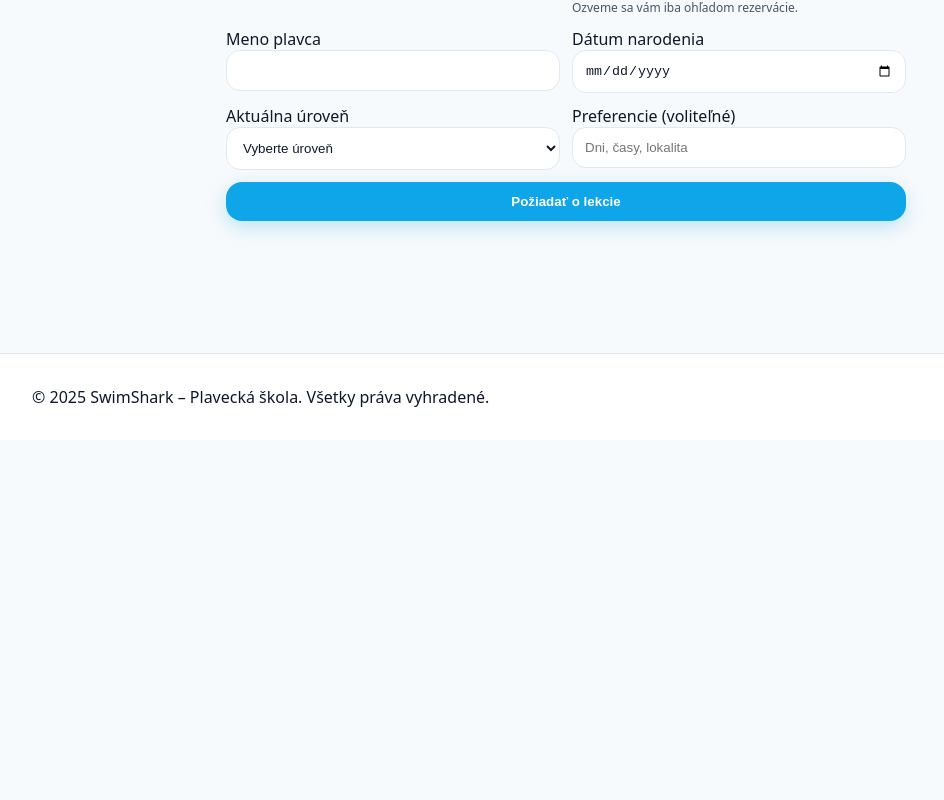
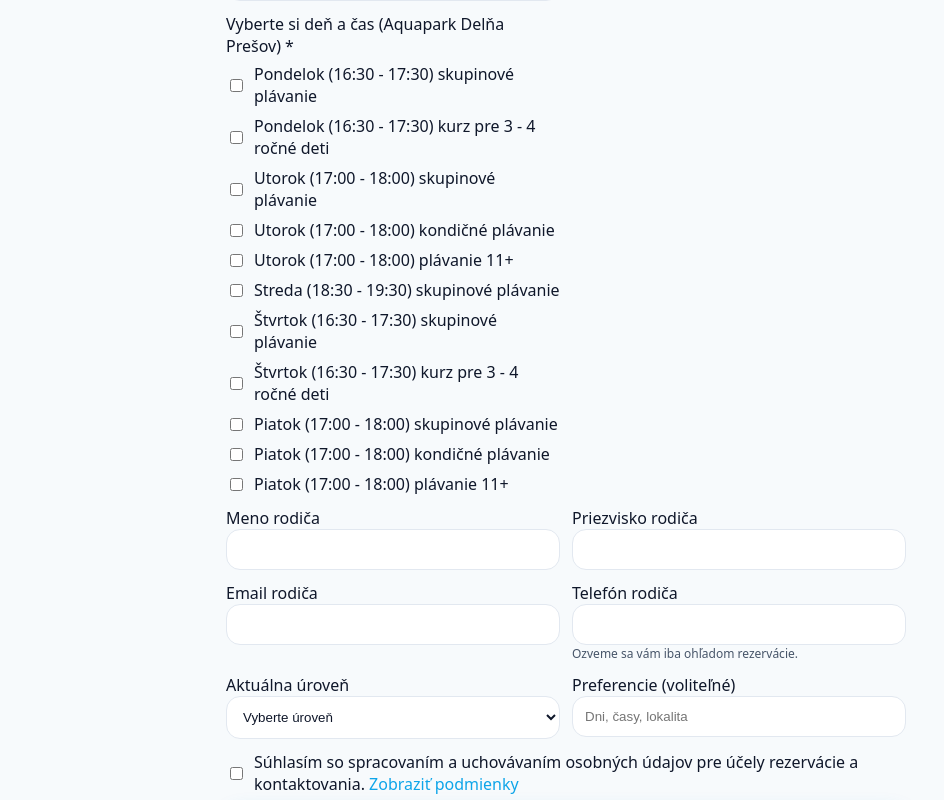
Before and after one commit to rychvalsky/swimshark, a React (Vite) app: page /lekcie in a window 1280 px wide. Shown: the part 360-1160 px from the top of the page, without its empty margins (74-1018 px from the left). Before the commit the page ends 800 px from the top, so only its background shows below. Built offline with nearby package versions, Linux system fonts and the light colour scheme; no server answers.

Commit message:
feat(lessons): child name re-order, timeslot checkboxes with text[] column, GDPR consent + modal; admin shows timeslots; styles for lists & modal; docs: schema + migration

```diff
--- a/src/pages/Admin.tsx
+++ b/src/pages/Admin.tsx
@@ -10,6 +10,7 @@ interface LessonInquiry {
   phone: string | null
   student_name: string
   student_dob: string // ISO date
+  timeslots?: string[]
   level: string
   preferences: string | null
   submitted_at: string // ISO datetime
@@ -69,7 +70,7 @@ export default function Admin(){
   const exportCsv = () => {
     const rows = (tab === 'lessons' ? lessons : camp) ?? []
     const headers = tab === 'lessons'
-      ? ['submitted_at','first_name','last_name','email','phone','student_name','student_dob','level','preferences','id']
+      ? ['submitted_at','first_name','last_name','email','phone','student_name','student_dob','timeslots','level','preferences','id']
       : ['submitted_at','parent_name','email','camper_name','camper_dob','preferred_week','notes','id']
     const csv = [headers.join(',')]
     for (const r of rows as any[]){
@@ -125,6 +126,7 @@ function LessonsTable({ rows }: { rows: LessonInquiry[] | null }){
           <th>Telefón</th>
           <th>Meno plavca</th>
           <th>Dátum narodenia</th>
+          <th>Termíny</th>
           <th>Úroveň</th>
           <th>Preferencie</th>
           <th>ID</th>
@@ -140,6 +142,7 @@ function LessonsTable({ rows }: { rows: LessonInquiry[] | null }){
             <td>{r.phone ?? ''}</td>
             <td>{r.student_name}</td>
             <td>{r.student_dob}</td>
+            <td>{Array.isArray(r.timeslots) ? r.timeslots.join('; ') : ''}</td>
             <td>{r.level}</td>
             <td>{r.preferences ?? ''}</td>
             <td className="muted" title={r.id}>{r.id.slice(0,8)}…</td>
--- a/src/pages/Lessons.tsx
+++ b/src/pages/Lessons.tsx
@@ -1,20 +1,38 @@
 import { useForm } from 'react-hook-form'
+import { useState } from 'react'
 import { supabase } from '../lib/supabase'
 
 type LessonForm = {
   firstName: string
   lastName: string
   email: string
-  phone?: string
-  studentName: string
+  phone: string
+  studentFirstName: string
+  studentLastName: string
   studentDob: string
+  timeslots: string[]
   level: 'beginner'|'intermediate'|'advanced'
   preferences?: string
+  consent: boolean
 }
 
 export default function Lessons(){
   const { register, handleSubmit, formState: { errors, isSubmitting, isSubmitSuccessful } } = useForm<LessonForm>()
   const locked = isSubmitting || isSubmitSuccessful
+  const [showGdpr, setShowGdpr] = useState(false)
+  const TIMESLOT_OPTIONS = [
+    'Pondelok (16:30 - 17:30) skupinové plávanie',
+    'Pondelok (16:30 - 17:30) kurz pre 3 - 4 ročné deti',
+    'Utorok (17:00 - 18:00) skupinové plávanie',
+    'Utorok (17:00 - 18:00) kondičné plávanie',
+    'Utorok (17:00 - 18:00) plávanie 11+',
+    'Streda (18:30 - 19:30) skupinové plávanie',
+    'Štvrtok (16:30 - 17:30) skupinové plávanie',
+    'Štvrtok (16:30 - 17:30) kurz pre 3 - 4 ročné deti',
+    'Piatok (17:00 - 18:00) skupinové plávanie',
+    'Piatok (17:00 - 18:00) kondičné plávanie',
+    'Piatok (17:00 - 18:00) plávanie 11+',
+  ] as const
 
   const onSubmit = async (data: LessonForm) => {
   const { error } = await supabase
@@ -23,11 +41,12 @@ export default function Lessons(){
         first_name: data.firstName,
         last_name: data.lastName,
         email: data.email,
-        phone: data.phone ?? null,
-        student_name: data.studentName,
+  phone: data.phone,
+  student_name: `${data.studentFirstName} ${data.studentLastName}`,
         student_dob: data.studentDob,
+        timeslots: data.timeslots,
         level: data.level,
-        preferences: data.preferences ?? null,
+        preferences: (data.preferences || '').trim() || null,
         submitted_at: new Date().toISOString(),
       })
     if (error) {
@@ -57,42 +76,81 @@ export default function Lessons(){
       <p className="muted">Povedzte nám o plavcovi a odporučíme ideálnu skupinu.</p>
 
   <form className="form" onSubmit={handleSubmit(onSubmit)} noValidate aria-busy={isSubmitting}>
+        {/* Dieťa – meno a priezvisko */}
         <div className="row">
           <div>
-            <label>Meno</label>
-    <input className="input" disabled={locked} {...register('firstName', { required: 'Meno je povinné' })} />
+            <label>Meno dieťaťa</label>
+            <input className="input" disabled={locked} {...register('studentFirstName', { required: 'Meno dieťaťa je povinné' })} />
+            {errors.studentFirstName && <div className="error">{errors.studentFirstName.message}</div>}
+          </div>
+          <div>
+            <label>Priezvisko dieťaťa</label>
+            <input className="input" disabled={locked} {...register('studentLastName', { required: 'Priezvisko dieťaťa je povinné' })} />
+            {errors.studentLastName && <div className="error">{errors.studentLastName.message}</div>}
+          </div>
+        </div>
+
+        {/* Dátum narodenia dieťaťa */
+        }
+        <div className="row">
+          <div>
+            <label>Dátum narodenia dieťaťa</label>
+            <input type="date" className="input" disabled={locked} {...register('studentDob', { required: 'Dátum narodenia dieťaťa je povinný' })} />
+            {errors.studentDob && <div className="error">{errors.studentDob.message}</div>}
+          </div>
+        </div>
+
+        {/* Výber termínu (povinné) */}
+        <div className="row">
+          <div>
+            <label>Vyberte si deň a čas (Aquapark Delňa Prešov) <span aria-hidden="true">*</span></label>
+            <div className="options-column">
+              {TIMESLOT_OPTIONS.map((opt) => (
+                <label key={opt} className="checkbox">
+                  <input
+                    type="checkbox"
+                    value={opt}
+                    disabled={locked}
+                    {...register('timeslots', {
+                      validate: (v) => (v && (Array.isArray(v) ? v.length > 0 : true)) || 'Vyberte aspoň jeden termín',
+                    })}
+                  />{' '}
+                  {opt}
+                </label>
+              ))}
+            </div>
+            {errors.timeslots && (
+              <div className="error">Vyberte aspoň jeden termín</div>
+            )}
+          </div>
+        </div>
+
+        {/* Rodič – meno a priezvisko */}
+        <div className="row">
+          <div>
+            <label>Meno rodiča</label>
+            <input className="input" disabled={locked} {...register('firstName', { required: 'Meno rodiča je povinné' })} />
             {errors.firstName && <div className="error">{errors.firstName.message}</div>}
           </div>
           <div>
-            <label>Priezvisko</label>
-    <input className="input" disabled={locked} {...register('lastName', { required: 'Priezvisko je povinné' })} />
+            <label>Priezvisko rodiča</label>
+            <input className="input" disabled={locked} {...register('lastName', { required: 'Priezvisko rodiča je povinné' })} />
             {errors.lastName && <div className="error">{errors.lastName.message}</div>}
           </div>
         </div>
 
+        {/* Kontakt na rodiča */}
         <div className="row">
           <div>
-            <label>Email</label>
+            <label>Email rodiča</label>
             <input type="email" className="input" disabled={locked} {...register('email', { required: 'Email je povinný' })} />
             {errors.email && <div className="error">{errors.email.message}</div>}
           </div>
           <div>
-            <label>Telefón (voliteľné)</label>
-            <input className="input" disabled={locked} {...register('phone')} />
+            <label>Telefón rodiča</label>
+            <input type="tel" className="input" disabled={locked} {...register('phone', { required: 'Telefón je povinný' })} />
+            {errors.phone && <div className="error">{errors.phone.message}</div>}
             <div className="helper">Ozveme sa vám iba ohľadom rezervácie.</div>
-          </div>
-        </div>
-
-        <div className="row">
-          <div>
-            <label>Meno plavca</label>
-            <input className="input" disabled={locked} {...register('studentName', { required: 'Meno plavca je povinné' })} />
-            {errors.studentName && <div className="error">{errors.studentName.message}</div>}
-          </div>
-          <div>
-            <label>Dátum narodenia</label>
-            <input type="date" className="input" disabled={locked} {...register('studentDob', { required: 'Dátum narodenia je povinný' })} />
-            {errors.studentDob && <div className="error">{errors.studentDob.message}</div>}
           </div>
         </div>
 
@@ -113,6 +171,41 @@ export default function Lessons(){
           </div>
         </div>
 
+        {/* Súhlas so spracovaním osobných údajov */}
+        <div>
+          <label className="checkbox">
+            <input
+              type="checkbox"
+              disabled={locked}
+              {...register('consent', { required: 'Pre odoslanie je potrebný súhlas so spracovaním osobných údajov' })}
+            />
+            <span>
+              Súhlasím so spracovaním a uchovávaním osobných údajov pre účely rezervácie a kontaktovania.
+              {' '}<button type="button" className="link-button" onClick={() => setShowGdpr(true)}>Zobraziť podmienky</button>
+            </span>
+          </label>
+          {errors.consent && <div className="error">{errors.consent.message as any}</div>}
+        </div>
+
+        {showGdpr && (
+          <div className="modal-backdrop" role="dialog" aria-modal="true" aria-labelledby="gdpr-title" onClick={() => setShowGdpr(false)}>
+            <div className="modal-panel" onClick={(e) => e.stopPropagation()}>
+              <div className="modal-header">
+                <h2 id="gdpr-title">Podmienky spracovania osobných údajov</h2>
+                <button type="button" className="modal-close" aria-label="Zavrieť" onClick={() => setShowGdpr(false)}>×</button>
+              </div>
+              <div className="modal-body">
+                <p>
+                  Súhlasím so spracúvaním osobných údajov podľa zákona č.18/2018 o ochrane osobných údajov na účely registrácie do plaveckých kurzov a sústredení, fakturácie a účtovníctva po dobu 10 rokov v rozsahu meno a priezvisko dieťaťa, dátum narodenia dieťaťa, meno a priezvisko rodiča, adresa, e-mail, telefón. Tieto údaje budú spracované výlučne pre potreby plaveckého klubu a nebudú poskytnuté ďalšej strane.
+                </p>
+              </div>
+              <div className="modal-actions">
+                <button type="button" className="button" onClick={() => setShowGdpr(false)}>Zavrieť</button>
+              </div>
+            </div>
+          </div>
+        )}
+
     <button className="button" disabled={locked}>{isSubmitting ? 'Odosielanie…' : (isSubmitSuccessful ? 'Odoslané' : 'Požiadať o lekcie')}</button>
     {isSubmitSuccessful && <div className="helper">Odpovieme do 1 pracovného dňa.</div>}
       </form>
--- a/src/ui/index.css
+++ b/src/ui/index.css
@@ -67,6 +67,22 @@ main.container{ flex:1; padding: 32px 16px 48px; }
 .error{ color: #dc2626; font-size: 12px; }
 .button:disabled{ opacity:0.6; cursor:not-allowed; box-shadow:none; }
 
+/* Checkbox lists */
+.options-column{ display:flex; flex-direction: column; gap:8px; margin-top: 6px; }
+.checkbox{ display:flex; align-items:center; gap:8px; }
+
+/* Link-like button used inline */
+.link-button{ background:none; border:none; padding:0; color: var(--brand); cursor:pointer; font: inherit; }
+.link-button:hover{ text-decoration: underline; }
+
+/* Modal styles */
+.modal-backdrop{ position: fixed; inset:0; background: rgba(2,6,23,0.55); display:flex; align-items: center; justify-content: center; padding:16px; z-index: 50; }
+.modal-panel{ width: 100%; max-width: 680px; background: var(--panel); border:1px solid var(--border); border-radius: var(--radius); box-shadow: 0 20px 60px rgba(2,6,23,0.35); overflow: hidden; }
+.modal-header{ display:flex; align-items:center; justify-content: space-between; padding:12px 16px; border-bottom:1px solid var(--border); }
+.modal-body{ padding:16px; color: var(--text); }
+.modal-actions{ padding:12px 16px; display:flex; justify-content: flex-end; gap:8px; border-top:1px solid var(--border); }
+.modal-close{ background:none; border:none; font-size: 22px; line-height: 1; cursor: pointer; color: var(--muted); }
+
 .site-footer{ border-top:1px solid var(--border); background: #ffffff; }
 .site-footer .container{ padding: 16px; }
 
```
Also changed, not shown: 1 other file (tests, documents, lock files or other folders).
